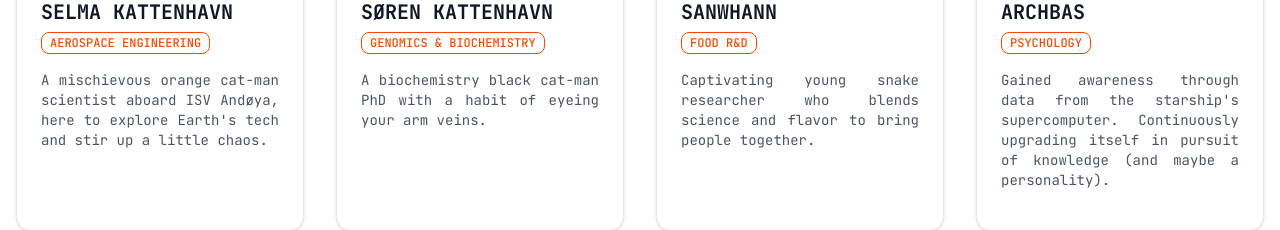
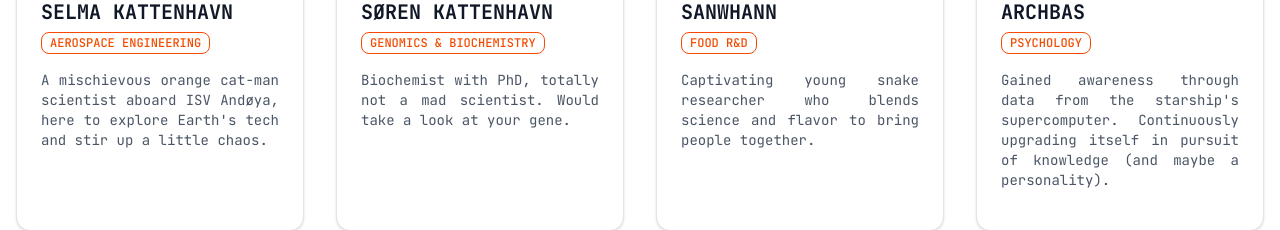
Before and after one commit to kanzakiaito/inLAB_Website, a Next.js app in the folder inlab_introduce/: page /core-team in a window 1280 px wide. Shown: the part 928-1158 px from the top of the page. Built offline with nearby package versions, Linux system fonts and the light colour scheme.

Commit message:
[inLAB-CCP]: Core Team Web Complete.

```diff
--- a/inlab_introduce/app/core-team/page.tsx
+++ b/inlab_introduce/app/core-team/page.tsx
@@ -26,6 +26,7 @@ interface Member {
   birthday: { en: string; th: string };
   fanmark: string;
   specialize?: { en: string[]; th: string[] };
+  quote: {en: string, th: string};
 }
 
 export default function CoreTeam() {
@@ -147,6 +148,7 @@ export default function CoreTeam() {
       twitch: "https://www.twitch.tv/scientificcryptid",
       mail: "projectselmaen@gmail.com",
     },
+    quote: {en: "Explore science through shear incompetence", th: "ความอยากรู้อยากเห็น หยุดแมวไม่ได้หรอก (เหลือ 5 ชีวิตจาก 9 ชีวิต)"},
     },
     {
       name: "SØREN KATTENHAVN",
@@ -160,8 +162,8 @@ export default function CoreTeam() {
       logo: "/img/Logo/ScientificCryptid.png",
       model: "/img/Model/Soren.png",
       description: {
-        en: "A biochemistry black cat-man PhD with a habit of eyeing your arm veins.",
-        th: "มนุษย์แมวดำพี่ของมนุษย์แมวส้ม ดีกรีจบเอกชีวเคมีและชอบจ้องจะจิ้มเส้นเลือดแขนคน",
+        en: "Biochemist with PhD, totally not a mad scientist. Would take a look at your gene.",
+        th: "มนุษย์แมวดำพี่ของมนุษย์แมวส้ม ดีกรีจบเอกชีวเคมี, ถึงเขาจ้องจะขอยีนคุณ แต่ก็ไม่ใช่นักวิทยาศาสตร์สติเฟื่องหรอกนะ",
       },
       detailedDescription: {
         en: "A researcher cat man and older sibling of Selma Kattenhavn, senior scientist and head of biochemistry department of ISV Andøya Expedition. With goal to collect data, biobank sample and study interesting species on the planet Earth. Sometimes pranking his younger brother as hobby.\n\nHaving biochem PhD in real life, specialized in genomics and bioinformatics. Totally not a mad scientist.",
@@ -190,14 +192,15 @@ export default function CoreTeam() {
       twitch: "https://www.twitch.tv/scientificcryptid",
       mail: "projectselmaen@gmail.com",
     },
+    quote: {en: "Genetics is only 50% of who you are, the rest is environment", th: "พันธุกรรมน่ะ กำหนดตัวตนของคุณแค่ 50% ส่วนที่เหลือ คือสิ่งแวดล้อม"},
     },
     {
       name: "SANWHANN",
-      department: { en: "FOOD R&D", th: "วิทยาศาสตร์" },
+      department: { en: "FOOD R&D", th: "FOOD R&D" },
       code: "S3W-F",
       AOI: {
-        en: ["Veterinary medicine (Especially in Orthopedics)", "Epidemiology"],
-        th: ["Veterinary medicine (Especially in Orthopedics)", "Epidemiology"],
+        en: ["Plant-Based Food", "Drinking", "Digital Marketing"],
+        th: ["อาหาร Plant-Based", "เครื่องดื่ม", "การตลาดเชิงดิจิทัล"],
       },
       avatar: "/img/inLAB_Core/Sanwhann.png",
       logo: "/img/Logo/Sanwhann.PNG",
@@ -217,32 +220,27 @@ export default function CoreTeam() {
       fanmark: "🐍🤎✨",
       specialize: {
         en: [
-          "PhD in Computer Science",
-          "Published 15+ Research Papers",
-          "Tech Innovation Award",
-          "Industry Speaker",
+          "Food product development",
         ],
         th: [
-          "ปริญญาเอกวิทยาการคอมพิวเตอร์",
-          "ตีพิมพ์งานวิจัย 15+ ฉบับ",
-          "รางวัลนวัตกรรมเทคโนโลยี",
-          "วิทยากรในอุตสาหกรรม",
+          "การพัฒนาผลิตภัณฑ์อาหาร",
         ],
       },
       socials: {
-      youtube: "https://www.youtube.com/@scientificcryptid",
-      twitter: "https://x.com/SCICRYP1",
-      twitch: "https://www.twitch.tv/scientificcryptid",
-      mail: ""
+      youtube: "https://www.youtube.com/@KhunSanWhan",
+      twitter: "https://x.com/KhunSanWhan",
+      twitch: "",
+      mail: "sanwhan.work@gmail.com"
     },
+    quote: {en: "Midnight and still awake? Come with me.", th: "เที่ยงคืนแล้วยังไม่นอนหรอ? มาอยู่กับเราสิ"},
     },
     {
       name: "ARCHBAS",
       department: { en: "PSYCHOLOGY", th: "PSYCHOLOGY" },
       code: "A4B-P",
       AOI: {
-        en: ["Veterinary medicine (Especially in Orthopedics)", "Epidemiology"],
-        th: ["Veterinary medicine (Especially in Orthopedics)", "Epidemiology"],
+        en: ["Psychology", "AI (Artificial Intelligence)", "Coding", "Board Game", "Custom Keyboard"],
+        th: ["จิตวิทยา", "AI (ปัญญาประดิษฐ์)", "Coding", "บอร์ดเกม", "Custom Keyboard"],
       },
       avatar: "/img/inLAB_Core/Archbas.png",
       logo: "/img/Logo/Archbas.png",
@@ -253,33 +251,32 @@ export default function CoreTeam() {
       },
       detailedDescription: {
         en: "A Living code that was borned from the coding world, sneaked to ISV Andøya Expedition's spacecraft.\n\nTraining it self by using all data on spacecraft that mostly in engineering, research paper, some of variety entertainment. It makes Archbas, the living code vtuber that has many educational contents, and some entertainment",
-        th: 'Living code ที่มีชีวิตขึ้นมาจากโลกที่เต็มไปด้วย Code แอบขึ้นยาน ISV Andøya Expedition มา training ตัวเองเพิ่มจากข้อมูลที่มีอยู่บนยาน ที่ส่วนใหญ่มีแต่ วิศวกรรม งานวิจัยต่างๆ มีความบันเทิงอยู่นิดนึง\n\nและด้วยเหตุนี้เอง ก็เลยถือกำเนิดเป็น Archbas, VTuber living code ที่มีแต่สาระ บันเทิงได้นิดหน่อย\n\n"เป็นคนแล้วเหนื่อย เป็นลิงใน Workstation ดีกว่า"',
+        th: 'Living code ที่มีชีวิตขึ้นมาจากโลกที่เต็มไปด้วย Code แอบขึ้นยาน ISV Andøya Expedition มา training ตัวเองเพิ่มจากข้อมูลที่มีอยู่บนยาน ที่ส่วนใหญ่มีแต่ วิศวกรรม งานวิจัยต่างๆ มีความบันเทิงอยู่นิดนึง\n\nและด้วยเหตุนี้เอง ก็เลยถือกำเนิดเป็น Archbas, VTuber living code ที่มีแต่สาระ บันเทิงได้นิดหน่อย',
       },
       birthday: {
-        en: "",
-        th: "",
+        en: "9th March",
+        th: "9 มีนาคม",
       },
-      fanmark: "",
+      fanmark: "𝚿⌨️🛢️",
       specialize: {
         en: [
-          "Culinary Arts Degree",
-          "Worked in 5-Star Restaurants",
-          "Published Cookbook",
-          "TV Cooking Show Host",
+          "Psychology",
+          "Technology",
+          "Data Science",
         ],
         th: [
-          "ปริญญาศิลปการทำอาหาร",
-          "ทำงานในร้านอาหาร 5 ดาว",
-          "ตีพิมพ์หนังสือทำอาหาร",
-          "พิธีกรรายการทำอาหารทีวี",
+          "จิตวิทยา",
+          "เทคโนโลยี",
+          "วิทยาการข้อมูล (Data Science)",
         ],
       },
       socials: {
-      youtube: "https://www.youtube.com/@scientificcryptid",
-      twitter: "https://x.com/SCICRYP1",
-      twitch: "https://www.twitch.tv/scientificcryptid",
-      mail: ""
+      youtube: "https://www.youtube.com/@Archbas_SLT",
+      twitter: "https://x.com/Archbas_",
+      twitch: "",
+      mail: "bas.whatthe@gmail.com"
     },
+    quote: {en: "Just a code, that being a little bit VTuber", th: "Code มีชีวิต... ที่กลายมาเป็น VTuber ได้น่ะ"},
     },
   ];
 
@@ -485,6 +482,16 @@ export default function CoreTeam() {
                 >
                   {selectedMember.department[language]}
                 </Badge>
+                {/* Quote Section */}
+{selectedMember.quote && selectedMember.quote[language] && (
+  <div
+    className={`italic text-center text-gray-800 bg-orange-100 rounded px-4 py-2 mb-3 ${
+      language === "th" ? "font-kanit" : "font-mono"
+    }`}
+  >
+    “{selectedMember.quote[language]}”
+  </div>
+)}
                 <h4
                   className={`text-sm font-semibold text-gray-700 mb-2 font-mono`}
                 >
--- a/inlab_introduce/app/layout.tsx
+++ b/inlab_introduce/app/layout.tsx
@@ -24,7 +24,7 @@ const kanit = Kanit({
 
 export const metadata: Metadata = {
   title: 'inLAB - Outreach Division',
-  description: 'inLAB - Outreach Division',
+  description: 'inLAB - Science VTuber together strong',
 }
 
 export default function RootLayout({
```
